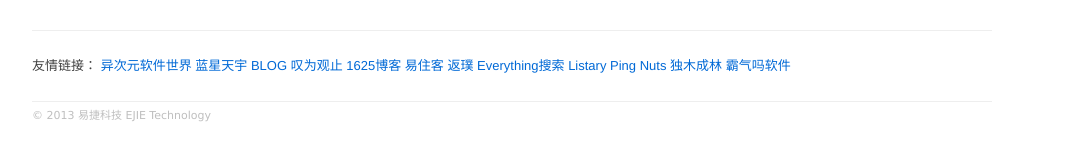
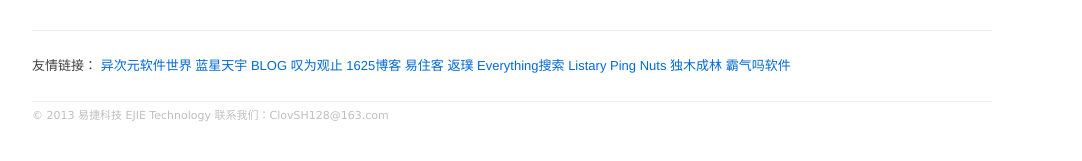
Before and after one commit to achermao/cn, a Jekyll site: the page built from _posts/2012-07-11-clover-thanks.md, in a window 1280 px wide. Shown: the part 722-883 px from the top of the page, without its empty margins (118-1200 px from the left). Built offline with Jekyll 4.4.1, drawn with Linux system fonts in a browser that asks for light colours; some web fonts are replaced; Markdown is read by kramdown in place of the engine named in the settings; comment, search, counter and statistics services are not loaded.

Commit message:
update _layouts/default.html

```diff
--- a/_layouts/default.html
+++ b/_layouts/default.html
@@ -53,7 +53,7 @@
 				{% include links.html %}
 
 				<div id="content" class="row">
-					<p><small > © 2013 易捷科技 EJIE Technology </small><p>
+					<p><small > © 2013 易捷科技 EJIE Technology                              联系我们：ClovSH128@163.com</small><p>
 				</div>
 
       </footer>
```
